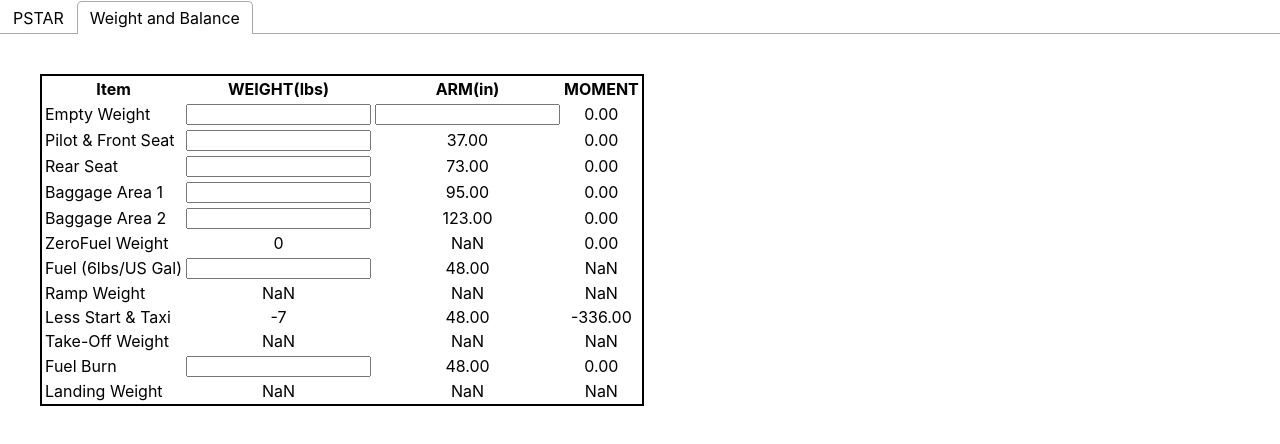
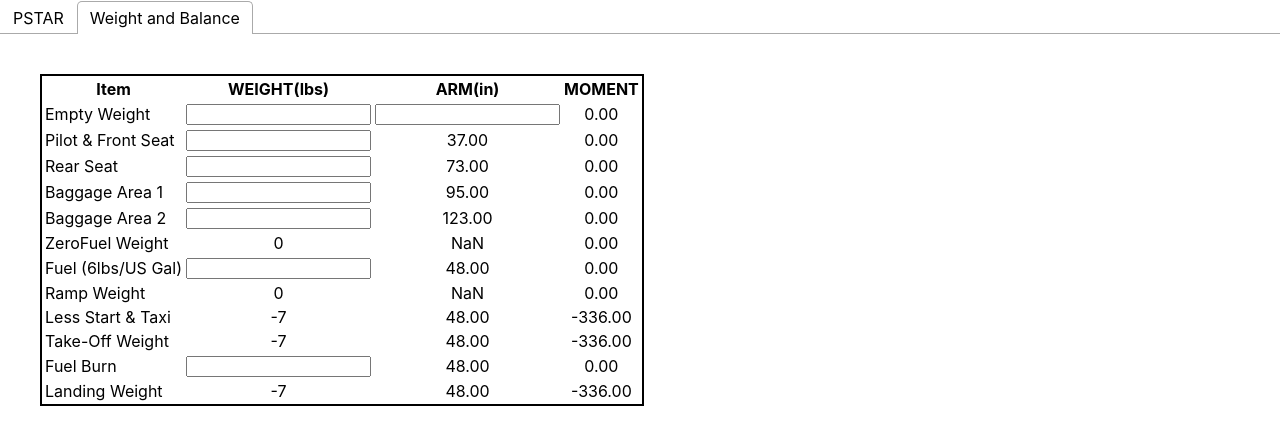
Before and after one commit to robertmzm/pstar, a React (Create React App) app: page / in a window 1280 px wide. Both pictures are taken after a click on the tab "Weight and Balance". Shown: the top 444 px of the page. Built offline with nearby package versions, Linux system fonts and the light colour scheme.

Commit message:
add default value for fuel weight

```diff
--- a/src/react/components/WeightBalanceSheet.js
+++ b/src/react/components/WeightBalanceSheet.js
@@ -10,7 +10,7 @@ const centerText={
 }
 function WeightBalanceSheet(props){
 
-	const [inputs, setinputs] = useState({emptyWeight:0,arm:0,frontSeat:0,rearSeat:0,baggage1:0,baggage2:0,fuelBurn:0});
+	const [inputs, setinputs] = useState({emptyWeight:0,arm:0,frontSeat:0,rearSeat:0,baggage1:0,baggage2:0,fuelBurn:0,fuel:0});
   const arms = {frontSeat:37,rearSeat:73,baggage1:95,baggage2:123,fuel:48}
 
   var handleChange = (e) => {
```
